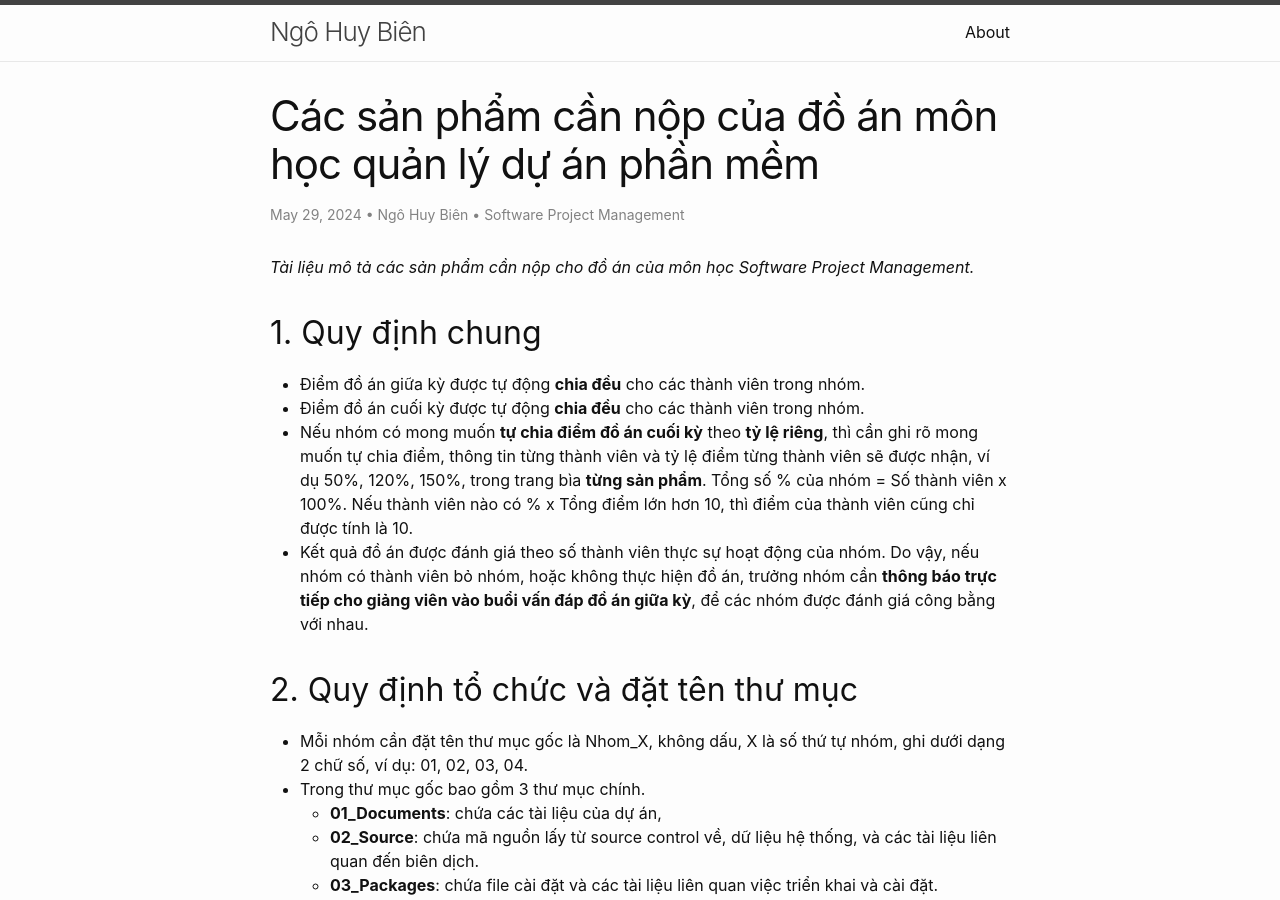
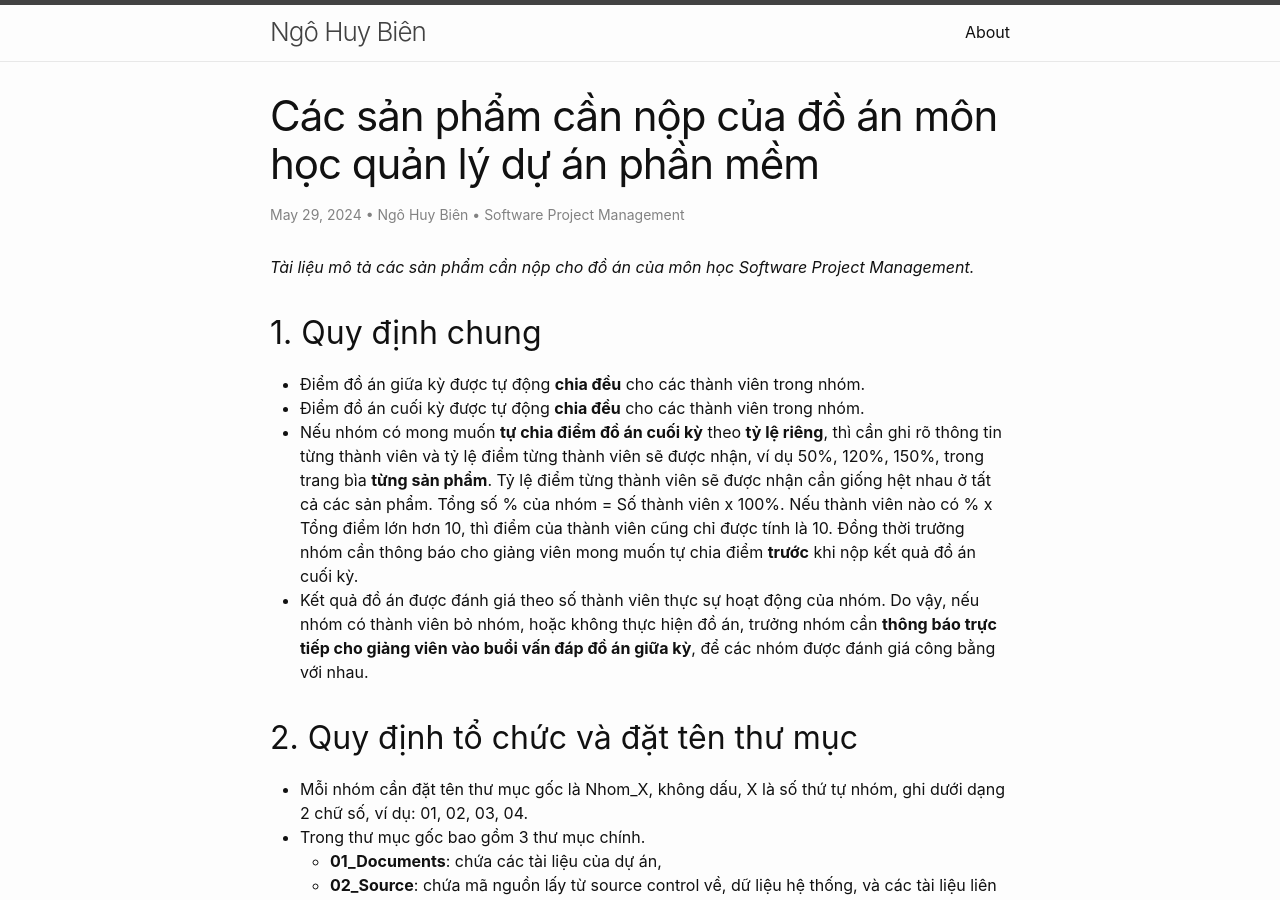
Before and after one commit to ngohuybien/ngohuybien.github.io, a Jekyll site: the page built from _posts/2024-05-29-software-project-management-artifacts.md, in a window 1280 px wide and 900 px high. Built offline with Jekyll 4.4.1, drawn with Linux system fonts in a browser that asks for light colours.

Commit message:
Update 2024-05-29-software-project-management-artifacts.md

```diff
--- a/_posts/2024-05-29-software-project-management-artifacts.md
+++ b/_posts/2024-05-29-software-project-management-artifacts.md
@@ -11,7 +11,7 @@
 ## 1. Quy định chung
 * Điểm đồ án giữa kỳ được tự động **chia đều** cho các thành viên trong nhóm.
 * Điểm đồ án cuối kỳ được tự động **chia đều** cho các thành viên trong nhóm.
-* Nếu nhóm có mong muốn **tự chia điểm đồ án cuối kỳ** theo **tỷ lệ riêng**, thì cần ghi rõ mong muốn tự chia điểm, thông tin từng thành viên và tỷ lệ điểm từng thành viên sẽ được nhận, ví dụ 50%, 120%, 150%, trong trang bìa **từng sản phẩm**. Tổng số % của nhóm = Số thành viên x 100%. Nếu thành viên nào có % x Tổng điểm lớn hơn 10, thì điểm của thành viên cũng chỉ được tính là 10.
+* Nếu nhóm có mong muốn **tự chia điểm đồ án cuối kỳ** theo **tỷ lệ riêng**, thì cần ghi rõ thông tin từng thành viên và tỷ lệ điểm từng thành viên sẽ được nhận, ví dụ 50%, 120%, 150%, trong trang bìa **từng sản phẩm**. Tỷ lệ điểm từng thành viên sẽ được nhận cần giống hệt nhau ở tất cả các sản phẩm. Tổng số % của nhóm = Số thành viên x 100%. Nếu thành viên nào có % x Tổng điểm lớn hơn 10, thì điểm của thành viên cũng chỉ được tính là 10. Đồng thời trưởng nhóm cần thông báo cho giảng viên mong muốn tự chia điểm **trước** khi nộp kết quả đồ án cuối kỳ.
 * Kết quả đồ án được đánh giá theo số thành viên thực sự hoạt động của nhóm. Do vậy, nếu nhóm có thành viên bỏ nhóm, hoặc không thực hiện đồ án, trưởng nhóm cần **thông báo trực tiếp cho giảng viên vào buổi vấn đáp đồ án giữa kỳ**, để các nhóm được đánh giá công bằng với nhau.
 
 ## 2. Quy định tổ chức và đặt tên thư mục
```
